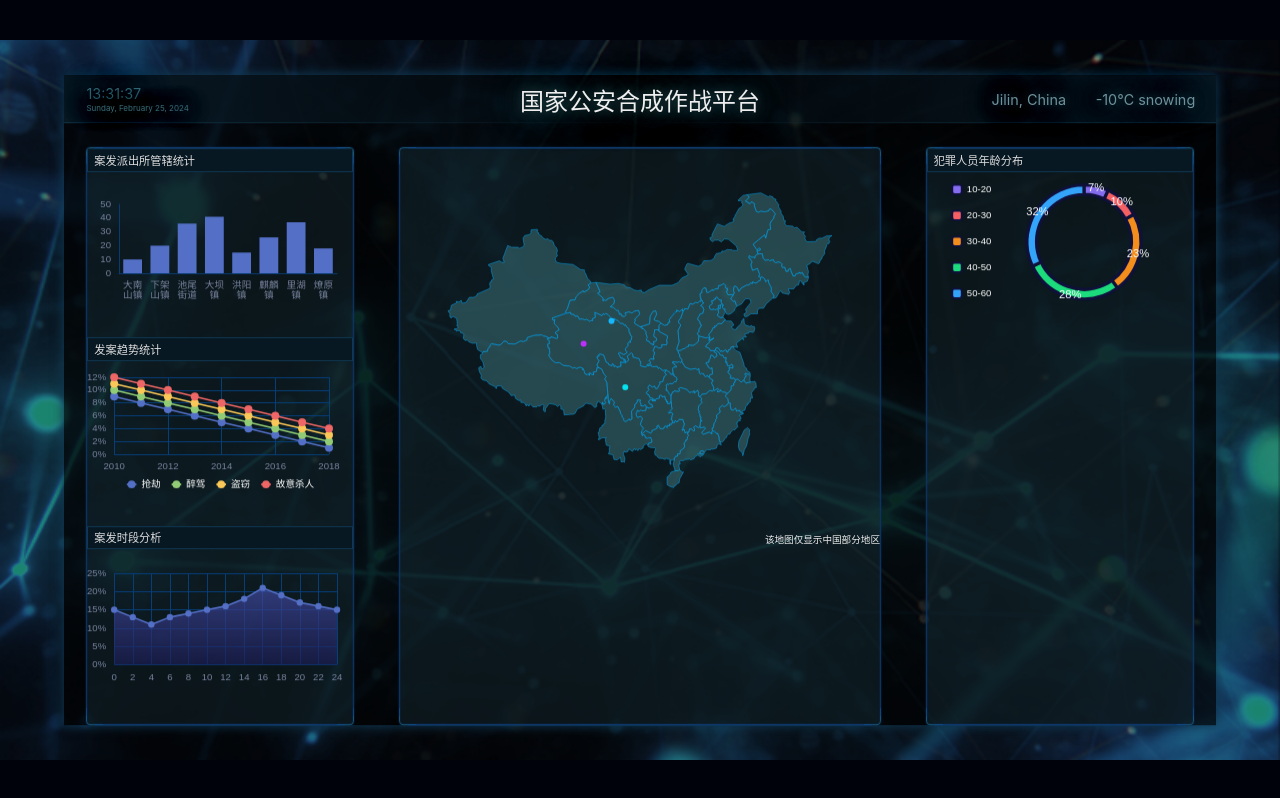
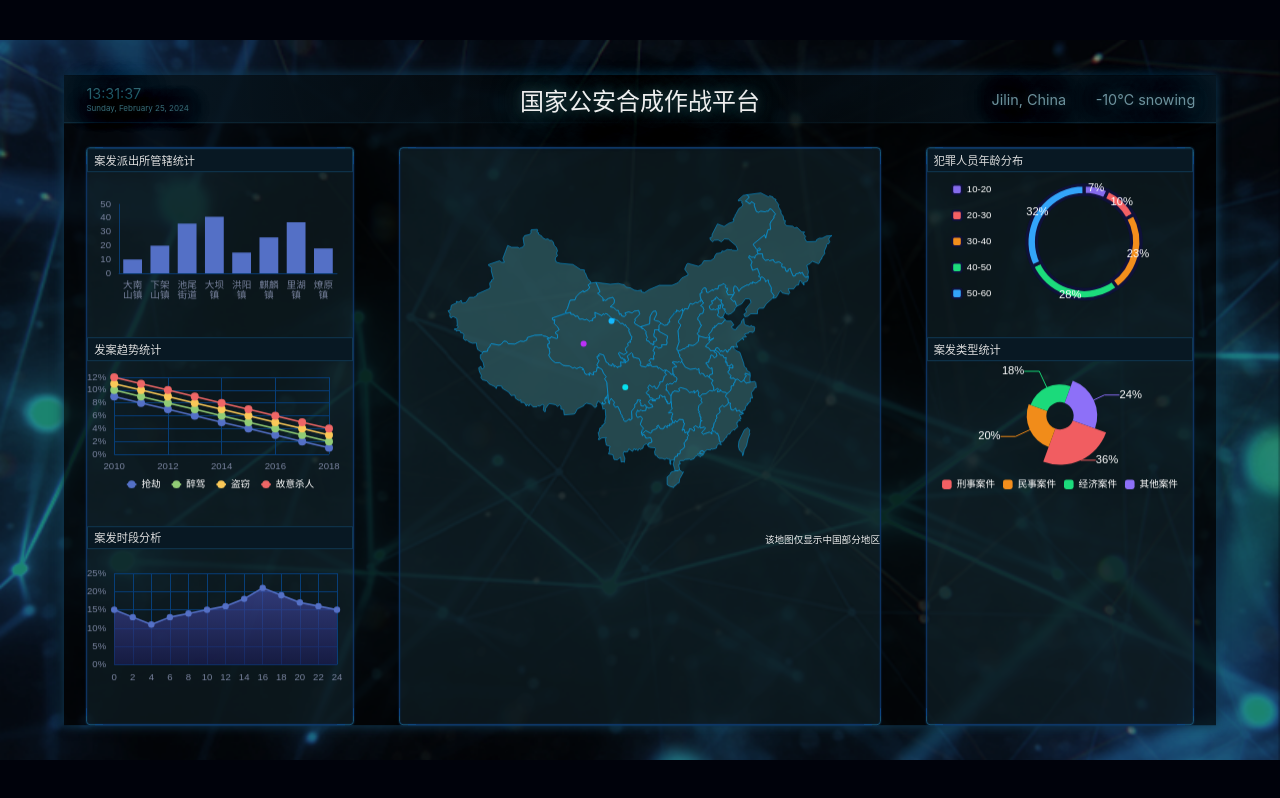
Before and after one commit to lwwywang/React-BigScreen, a React (Vite) app: page / in a window 1280 px wide. Built offline with nearby package versions, Linux system fonts and the light colour scheme.

Commit message:
添加第二个饼图

```diff
--- /dev/null
+++ b/src/charts/Chart6.tsx
@@ -0,0 +1,59 @@
+import React, { useEffect, useRef } from 'react';
+import * as echarts from 'echarts';
+import { Title } from '../shared/Title';
+import { createEchartsOptions } from '../shared/createEchartsOptions';
+
+const px = (n) => n / 800 * (window as any).pageWidth;
+export const Chart6 = () => {
+    const divRef = useRef(null);
+    useEffect(() => {
+        var myChart = echarts.init(divRef.current);
+        const colors = ['#F46064', '#F38E1C', '#1CDB7C', '#8D70F8', '#33A4FA'];
+        myChart.setOption(createEchartsOptions({
+            legend: {
+                bottom: 0,
+                textStyle: { color: 'white' },
+                itemWidth: px(6),
+                itemHeight: px(6),
+                itemGap: px(5)
+            },
+            color: colors,
+            xAxis: { show: false },
+            yAxis: { show: false },
+            series: [
+                {
+                    bottom: px(15),
+                    startAngle: -20,
+                    type: 'pie',
+                    radius: ['25%', '90%'],
+                    avoidLabelOverlap: false,
+                    label: {
+                        show: true, position: 'outside', textStyle: { color: 'white', fontSize: px(7) },
+                        distanceToLabelLine: 0,
+                        formatter(options) {
+                            return options.value * 100 + '%';
+                        }
+                    },
+                    labelLine: { show: true, length: 0 },
+                    roseType: 'area',
+                    itemStyle: {
+                        shadowBlur: px(200),
+                        shadowColor: 'rgba(0, 0, 0, 0.5)'
+                    },
+                    data: [
+                        { value: 0.36, name: '刑事案件' },
+                        { value: 0.20, name: '民事案件' },
+                        { value: 0.18, name: '经济案件' },
+                        { value: 0.24, name: '其他案件' },
+                    ]
+                }
+            ]
+        }));
+    }, []);
+    return (
+        <div className="chartWrapper">
+            <Title title="案发类型统计"></Title>
+            <div ref={divRef} className="chart"></div>
+        </div>
+    );
+};
--- a/src/pages/home.tsx
+++ b/src/pages/home.tsx
@@ -9,6 +9,7 @@ import { Chart2 } from '../charts/Chart2';
 import { Chart3 } from '../charts/Chart3';
 import { Chart4 } from '../charts/Chart4';
 import { Chart5 } from '../charts/Chart5';
+import { Chart6 } from '../charts/Chart6';
 
 export const Home = () => {
   return (
@@ -32,6 +33,7 @@ export const Home = () => {
         </section>
         <section className="section3">
           <Chart5 />
+          <Chart6/>
         </section>
       </main>
     </div>
```
